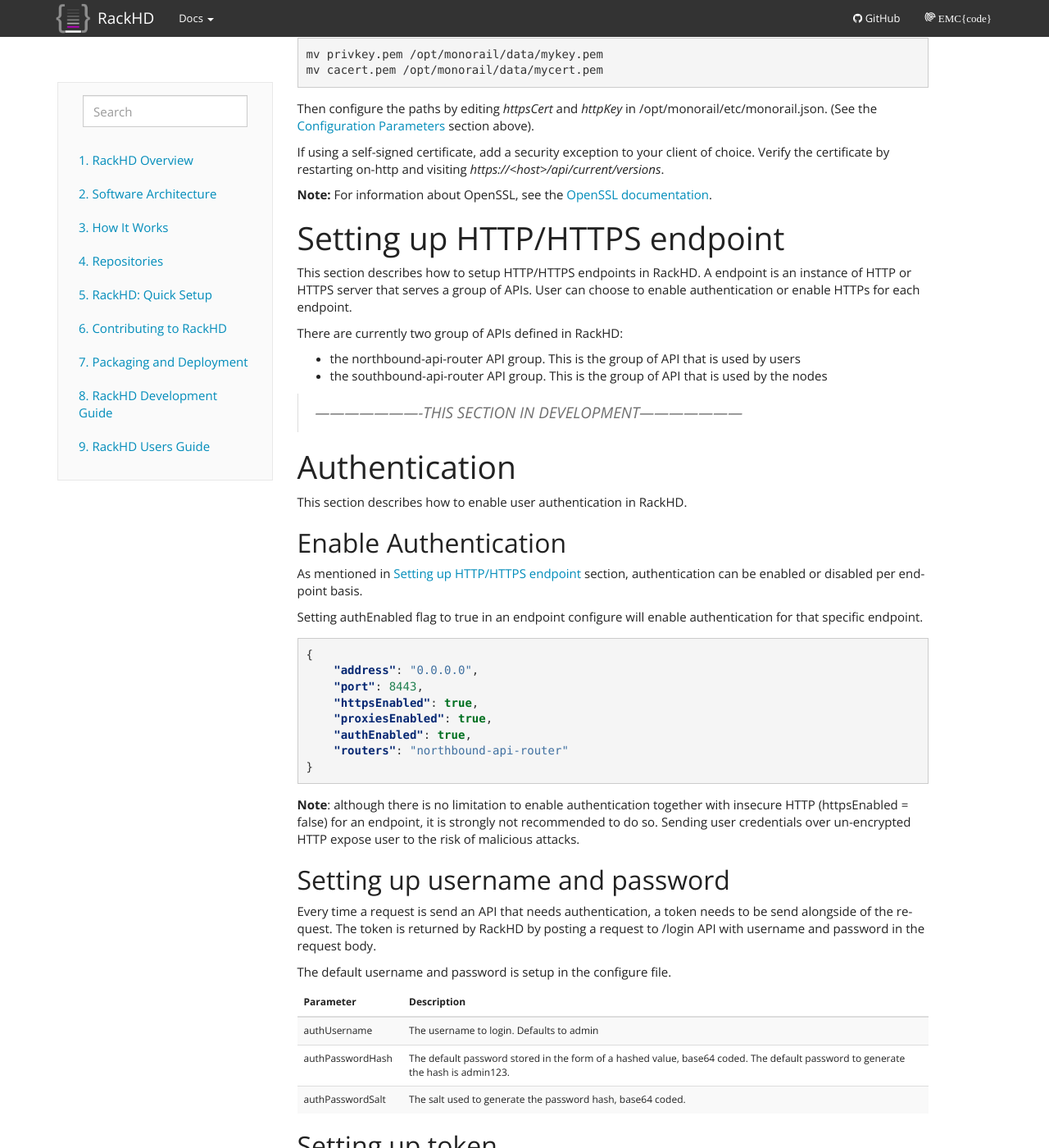
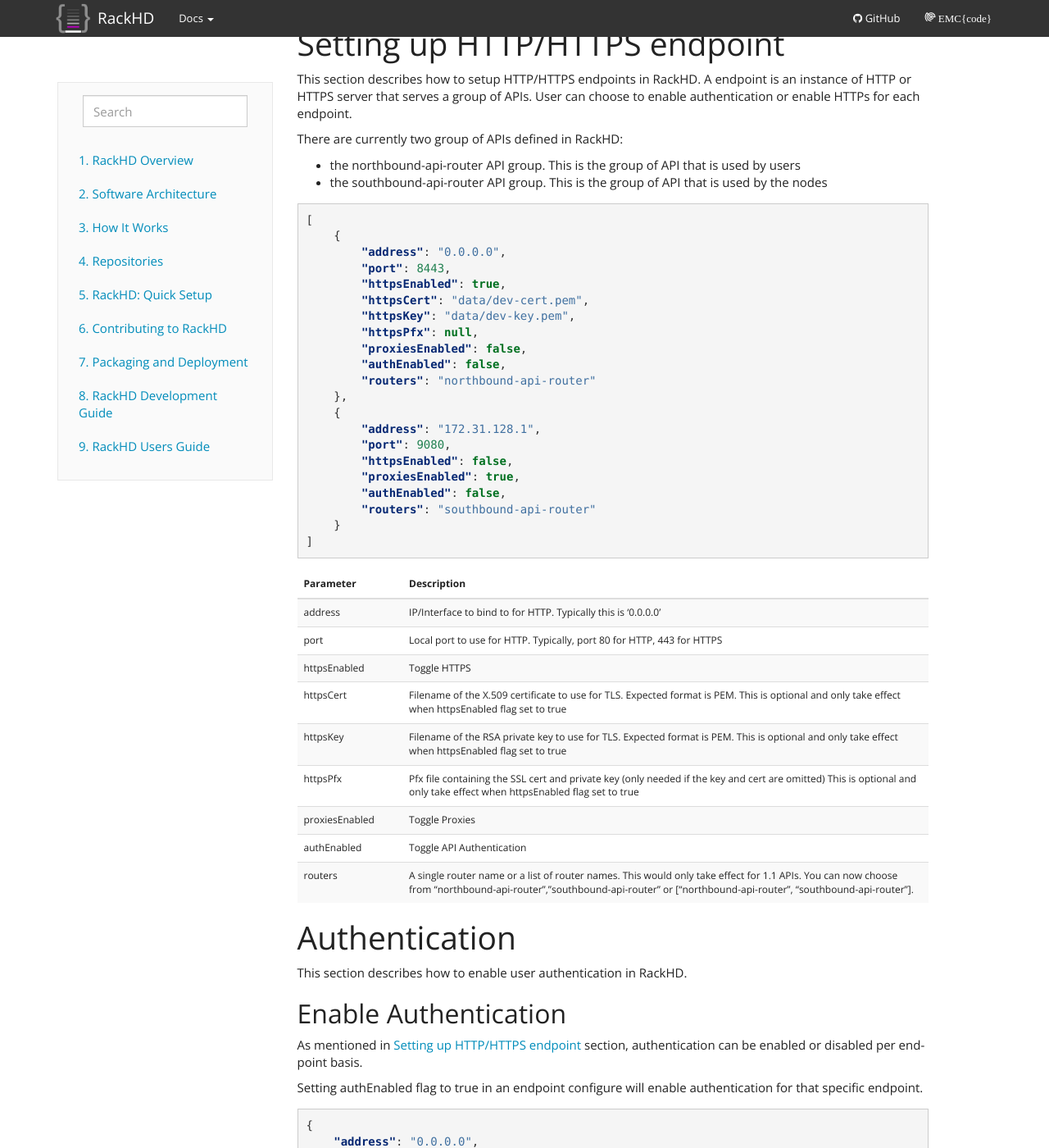
Before and after one commit to RackHD/docs, a Sphinx documentation site: the page built from docs/rackhd/configuration.rst, in a window 1280 px wide and 1400 px high, scrolled down 3996 px. Shown: the whole window at 82% size. Built offline with Sphinx 7.4.7, drawn with Linux system fonts in a browser that asks for light colours; some of the changed text lies outside the part shown.

Commit message:
Add doc for httpEndpoints related configurations

```diff
--- a/docs/rackhd/configuration.rst
+++ b/docs/rackhd/configuration.rst
@@ -248,7 +234,61 @@
 - the northbound-api-router API group. This is the group of API that is used by users
 - the southbound-api-router API group. This is the group of API that is used by the nodes
 
- *----------------------THIS SECTION IN DEVELOPMENT---------------------*
+.. code-block:: JSON
+
+    [
+        {
+            "address": "0.0.0.0",
+            "port": 8443,
+            "httpsEnabled": true,
+            "httpsCert": "data/dev-cert.pem",
+            "httpsKey": "data/dev-key.pem",
+            "httpsPfx": null,
+            "proxiesEnabled": false,
+            "authEnabled": false,
+            "routers": "northbound-api-router"
+        },
+        {
+            "address": "172.31.128.1",
+            "port": 9080,
+            "httpsEnabled": false,
+            "proxiesEnabled": true,
+            "authEnabled": false,
+            "routers": "southbound-api-router"
+        }
+    ]
+
+.. list-table::
+    :widths: 20 100
+    :header-rows: 1
+
+    * - Parameter
+      - Description
+    * - address
+      - IP/Interface to bind to for HTTP. Typically this is '0.0.0.0'
+    * - port
+      - Local port to use for HTTP. Typically, port 80 for HTTP, 443 for HTTPS
+    * - httpsEnabled
+      - Toggle HTTPS
+    * - httpsCert
+      - Filename of the X.509 certificate to use for TLS. Expected format is PEM.
+        This is optional and only take effect when httpsEnabled flag set to true
+    * - httpsKey
+      - Filename of the RSA private key to use for TLS. Expected format is PEM.
+        This is optional and only take effect when httpsEnabled flag set to true
+    * - httpsPfx
+      - Pfx file containing the SSL cert and private key
+        (only needed if the key and cert are omitted)
+        This is optional and only take effect when httpsEnabled flag set to true
+    * - proxiesEnabled
+      - Toggle Proxies
+    * - authEnabled
+      - Toggle API Authentication
+    * - routers
+      - A single router name or a list of router names.
+        This would only take effect for 1.1 APIs.
+        You can now choose from "northbound-api-router","southbound-api-router" or
+        ["northbound-api-router", "southbound-api-router"].
 
 Authentication
 -------------------------
@@ -270,7 +310,7 @@
         "address": "0.0.0.0",
         "port": 8443,
         "httpsEnabled": true,
-        "proxiesEnabled": true,
+        "proxiesEnabled": false,
         "authEnabled": true,
         "routers": "northbound-api-router"
     }
```
Also changed, not shown: other parts of docs/rackhd/configuration.rst (+2 -16 lines).
